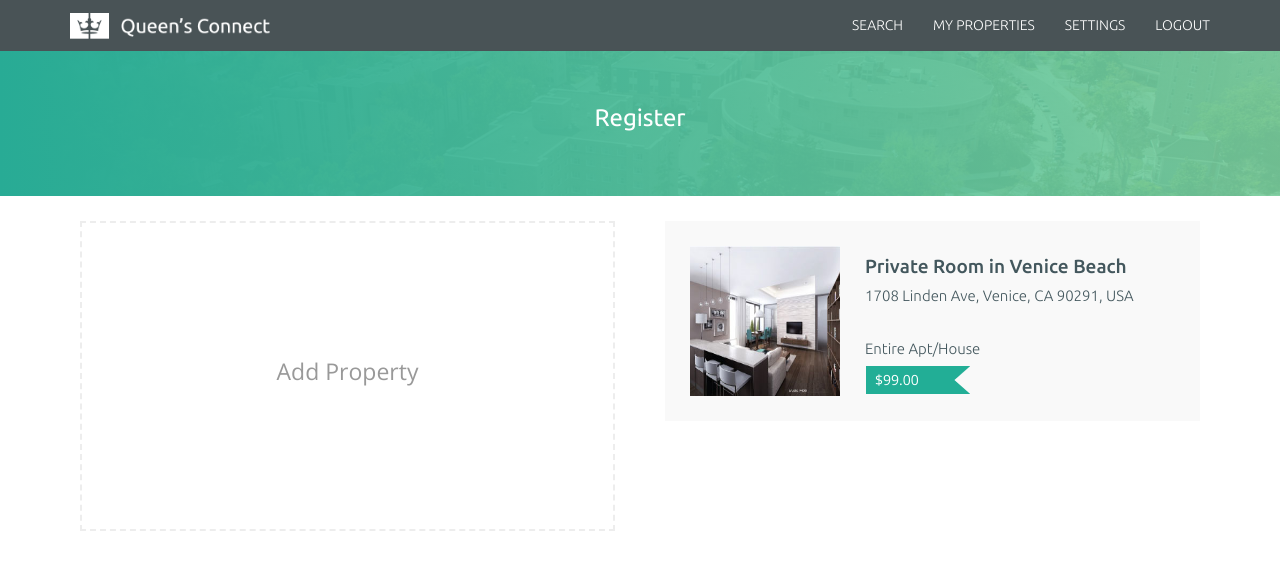
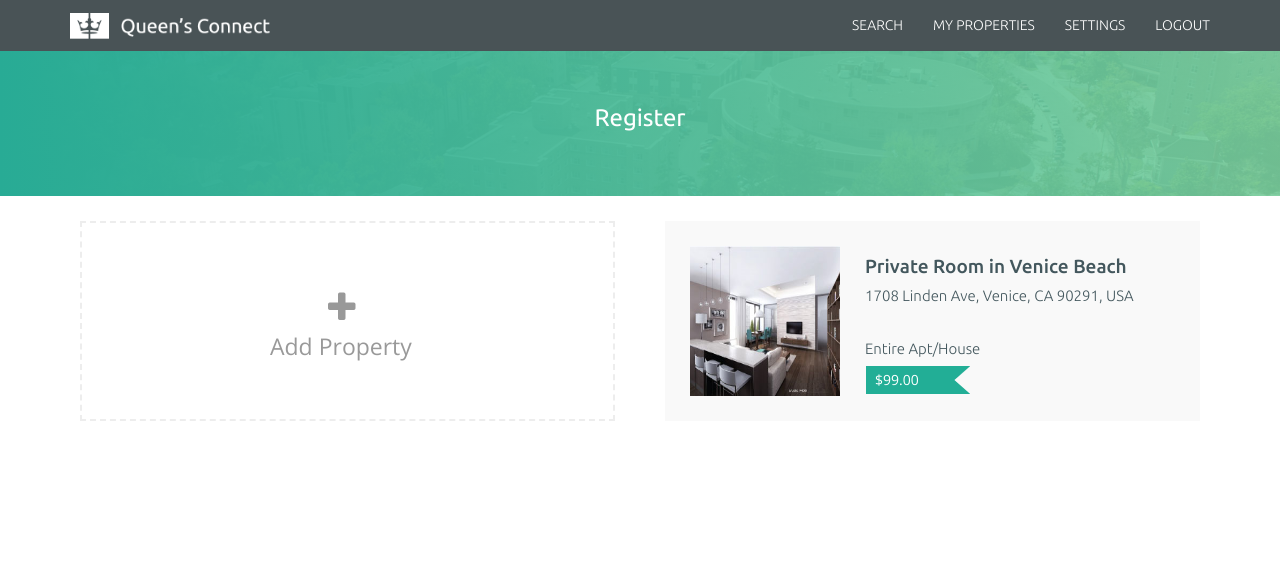
Before and after one commit to shannonklett/qbnb, a PHP site: page /register.html in a window 1280 px wide. Shown: the top 570 px of the page. Run offline with PHP 8.4, Linux system fonts and the light colour scheme.

Commit message:
push3adsfads

```diff
--- a/qbnb_website/css/style.css
+++ b/qbnb_website/css/style.css
@@ -267,9 +267,20 @@ h2 {
 }
 
 .add-property{
+    position: absolute;
+    top: 100px;
+    left: 215px;
     text-align: center;
     font-weight: 400;
     font-size: 23px;
+    color: #999999;
+}
+
+.add-icon{
+    position: absolute;
+    font-size: 35px!important;
+    left: 273px;
+    top: 95px;
     color: #999999;
 }
 
@@ -278,6 +289,7 @@ h2 {
     background-color: #f9f9f9;
 }
 
+.empty-property:hover,
 .property-block:hover {
     background-color: #d6d6d6;
     cursor: pointer;
--- a/qbnb_website/register.html
+++ b/qbnb_website/register.html
@@ -11,6 +11,7 @@
     <!-- Bootstrap -->
     <link href="css/bootstrap.min.css" rel="stylesheet">
     <link href="css/style.css" rel="stylesheet">
+    <link href="css/font-awesome.min.css" rel="stylesheet">
 
     <!-- HTML5 shim and Respond.js for IE8 support of HTML5 elements and media queries -->
     <!-- WARNING: Respond.js doesn't work if you view the page via file:// -->
@@ -48,6 +49,7 @@
 
   <div class="col-sm-6">
     <div class="empty-property">
+      <i class="fa fa-plus add-icon"></i>
       <p class="add-property">Add Property</p>
     </div>
   </div>
```
